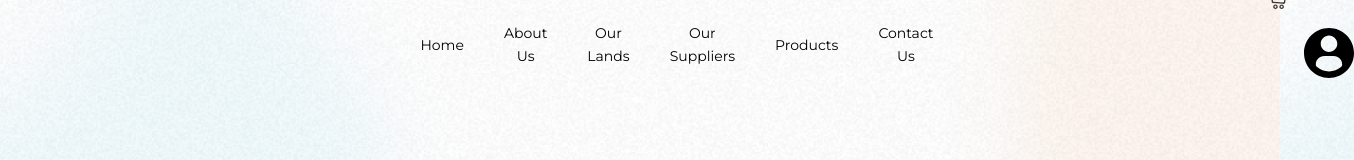
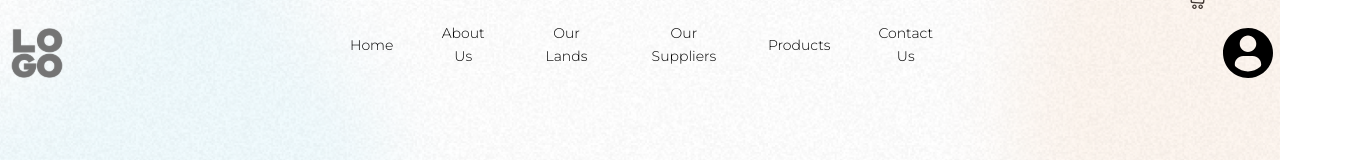
Before and after one commit to Kantrop/product-search-template, a React (Create React App) app: page / in a window 1280 px wide. Shown: the top 160 px of the page, 1354 px wide, since content can reach past the window. Built offline with nearby package versions, Linux system fonts and the light colour scheme.

Commit message:
refactoring #2

```diff
--- a/src/components/Header/Header.css
+++ b/src/components/Header/Header.css
@@ -1,3 +1,5 @@
+@import url('https://fonts.googleapis.com/css?family=Montserrat:100,100i,200,200i,300,300i,400,400i,500,500i,600,600i,700,700i,800,800i,900,900i&display=swap&subset=cyrillic');
+
 header {
   height: 90px;
   background-color: transparent;
@@ -22,13 +24,13 @@ header a {
 
 .shop_logo {
   margin-top: 15px;
-  margin-right: 400px;
+  margin-right: 20%;
   width: 74px;
   height: 50px;
 }
 
 .shop_users_block {
-  margin-left: 350px;
+  margin-left: 20%;
 }
 
 .shop_basket {
--- a/src/components/Header/Header.tsx
+++ b/src/components/Header/Header.tsx
@@ -6,9 +6,6 @@ import './Header.css';
 export const Header: React.FC<HeaderProps> = () => {
   return (
     <div>
-      <head>
-        <link href="https://fonts.googleapis.com/css?family=Montserrat" rel="stylesheet"/>
-      </head>
       <header>
       <img src={Logo} className="shop_logo" alt="logo"/>
       <a>Home</a>
--- a/src/components/Input/Input.css
+++ b/src/components/Input/Input.css
@@ -1,3 +1,5 @@
+@import url('https://fonts.googleapis.com/css?family=Montserrat:100,100i,200,200i,300,300i,400,400i,500,500i,600,600i,700,700i,800,800i,900,900i&display=swap&subset=cyrillic');
+
 .search_info{
 	margin-top:120px;
     margin-right: 235px;
--- a/src/components/Input/Input.tsx
+++ b/src/components/Input/Input.tsx
@@ -6,9 +6,6 @@ import './Input.css';
 export const Input: React.FC<InputProps>  = () => {
   return (
     <div>
-      <head>
-        <link href="https://fonts.googleapis.com/css?family=Montserrat" rel="stylesheet"/>
-      </head>
 			<p className="search_info">Search for something</p>
       <div className="search_form">
         <img src={Loupe} alt="loupe"/>
```
